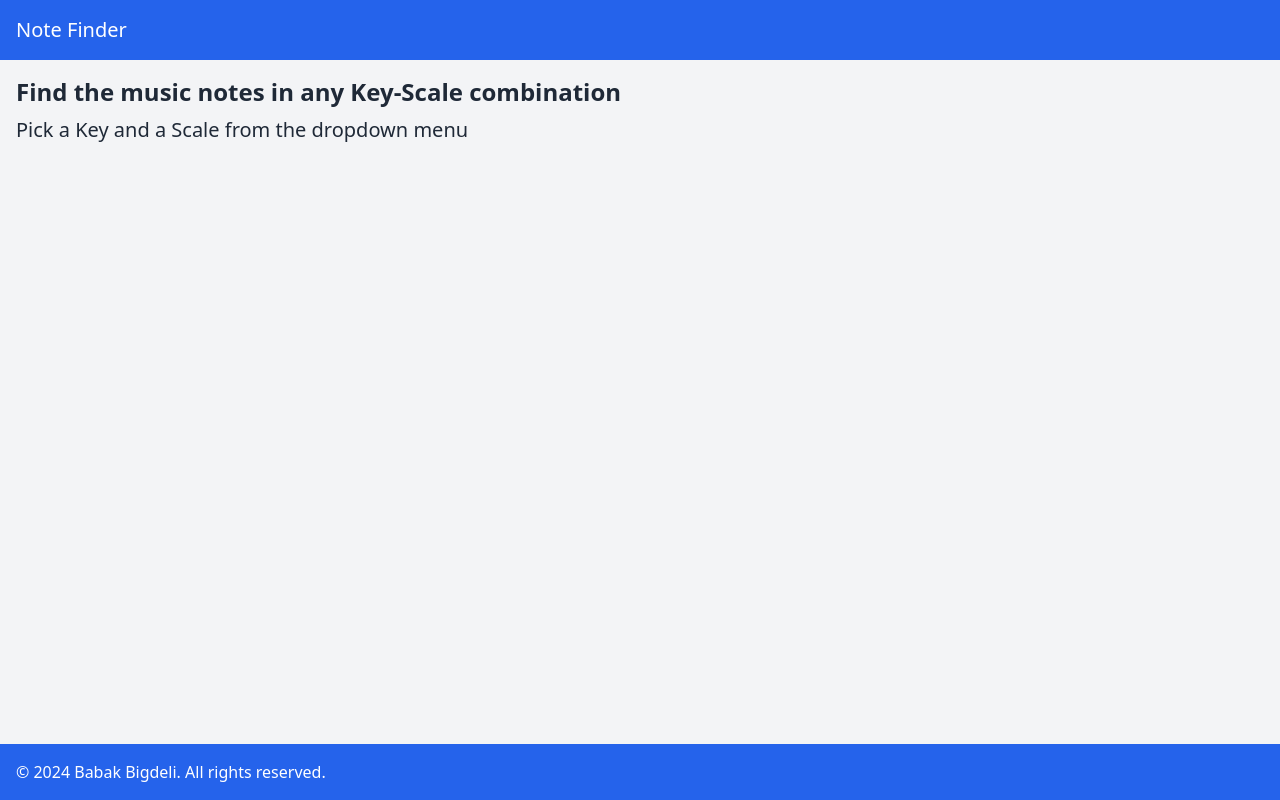
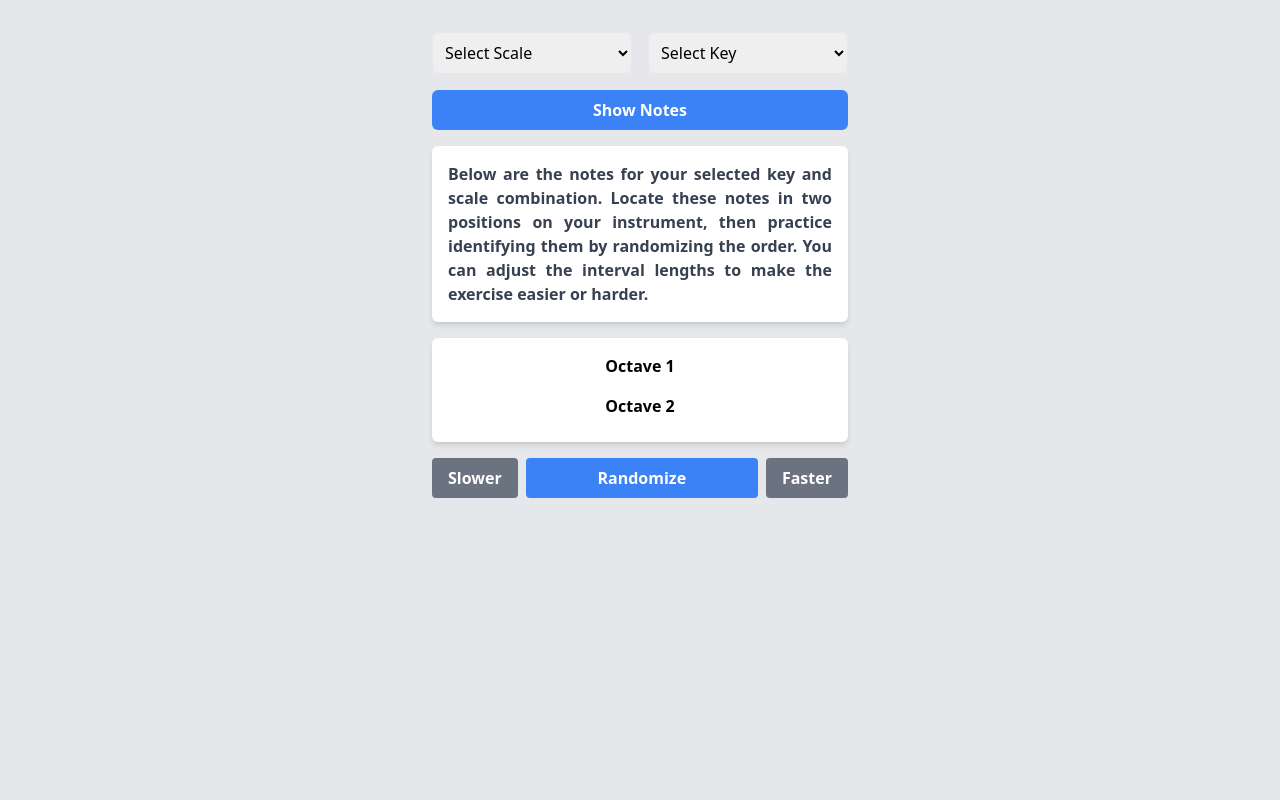
Before and after one commit to Babakbigdeli/note-finder, a website: page index.html in a window 1280 px wide. Drawn offline with nearby package versions, Linux system fonts and the light colour scheme.

Commit message:
HTML updated based on the new design

```diff
--- a/index.html
+++ b/index.html
@@ -6,34 +6,90 @@
     <meta name="description" content="Discover music notes in any key and scale combination.">
     <meta name="author" content="Babak Bigdeli">
     <title>Note Finder</title>
-    <link rel="icon" href="favicon.ico" type="image/x-icon">
     <!-- Tailwind CSS via CDN -->
     <link href="https://cdn.jsdelivr.net/npm/tailwindcss@2.2.19/dist/tailwind.min.css" rel="stylesheet">
-    <!-- Link to external fonts (example: Google Fonts) -->
-    <link href="https://fonts.googleapis.com/css2?family=Roboto:wght@400;700&display=swap" rel="stylesheet">
     <link rel="stylesheet" href="styles.css">
     <script src="script.js" defer></script>
 </head>
-<body class="bg-gray-100 text-gray-800">
-    <div class="content">
-        <header class="bg-blue-600 text-white p-4">
-            <h1 class="text-xl">Note Finder</h1>
-        </header>
-        <main class="main p-4">
-            <h2 class="text-2xl font-semibold mb-2">Find the music notes in any Key-Scale combination</h2>
-            <section id="pickerCard">
-                <p class="text-xl">Pick a Key and a Scale from the dropdown menu</p>
-            </section>
-            <section id="notesCard">
-            </section>
-            <section id="randomizerCard">
-            </section>
-            <section id="metronomeCard">
-            </section>
-        </main>
-        <footer class="bg-blue-600 text-white p-4">
-            <p>&copy; 2024 Babak Bigdeli. All rights reserved.</p>
-        </footer>
+<body class="bg-gray-200 p-4">
+    <div class="container mx-auto p-4 max-w-md">
+        <!-- Scale and Key Dropdown -->
+        <div class="flex justify-between items-center mb-4">
+            <select id="scale" class="form-select w-1/2 p-2 border rounded-md max-h-20 overflow-y-auto">
+                <option>Select Scale</option>
+                <option value="major">Major</option>
+                <option value="natural_minor">Natural Minor</option>
+                <option value="pentatonic_minor">Pentatonic Minor</option>
+                <option value="pentatonic_major">Pentatonic Major</option>
+                <option value="blues">Blues</option>
+                <option value="harmonic_minor">Harmonic Minor</option>
+                <option value="dorian_mode">Dorian Mode</option>
+                <option value="mixolydian_mode">Mixolydian</option>
+                <option value="phrygian_dominant">Phrygian Dominant</option>
+                <option value="chromatic">Chromatic</option>
+            </select>
+            <select id="key" class="form-select w-1/2 p-2 border rounded-md ml-4 max-h-20 overflow-y-auto">
+                <option>Select Key</option>
+                <option value="A">A</option>
+                <option value="A#">A# / Bb</option>
+                <option value="B">B</option>
+                <option value="C">C</option>
+                <option value="C#">C# / Db</option>
+                <option value="D">D</option>
+                <option value="D#">D# / Eb</option>
+                <option value="E">E</option>
+                <option value="F">F</option>
+                <option value="F#">F# / Gb</option>
+                <option value="G">G</option>
+                <option value="G#">G# / Ab</option>
+            </select>
+        </div>
+        <!-- Show Notes Button -->
+        <div class="flex justify-center mb-4">
+            <button class="btn bg-blue-500 text-white font-bold p-2 rounded-md w-full">Show Notes</button>
+        </div>
+        <div class="bg-white p-4 shadow-md font-bold rounded-md mb-4">
+            <p class="text-gray-700 text-justify">
+            Below are the notes for your selected key and scale combination. Locate these notes in two positions on your instrument, then practice identifying them by randomizing the order. You can adjust the interval lengths to make the exercise easier or harder.
+            </p>
+        </div>
+        <!-- Notes Grid -->
+        <div id="note-grid" class="grid grid-cols-8 gap-2 mb-4 p-4 bg-white shadow-md rounded-md">
+            <!-- First octave row -->
+            <div class="col-span-8 text-center font-bold">Octave 1</div>
+            <div class="note-tile"></div>
+            <div class="note-tile"></div>
+            <div class="note-tile"></div>
+            <div class="note-tile"></div>
+            <div class="note-tile"></div>
+            <div class="note-tile"></div>
+            <div class="note-tile"></div>
+            <div class="note-tile"></div>
+            <!-- Second octave row -->
+            <div class="col-span-8 text-center font-bold">Octave 2</div>
+            <div class="note-tile"></div>
+            <div class="note-tile"></div>
+            <div class="note-tile"></div>
+            <div class="note-tile"></div>
+            <div class="note-tile"></div>
+            <div class="note-tile"></div>
+            <div class="note-tile"></div>
+            <div class="note-tile"></div>
+        </div>
+        <div class="flex space-x-2 justify-center">
+            <!-- Slower Button -->
+            <button class="bg-gray-500 hover:bg-gray-700 text-white font-bold py-2 px-4 rounded">
+            Slower
+            </button>
+            <!-- Randomize Button -->
+            <button class="bg-blue-500 hover:bg-blue-700 text-white font-bold py-2 px-4 rounded w-full">
+            Randomize
+            </button>
+            <!-- Faster Button -->
+            <button class="bg-gray-500 hover:bg-gray-700 text-white font-bold py-2 px-4 rounded">
+            Faster
+            </button>
+        </div>
     </div>
 </body>
 </html>
```
